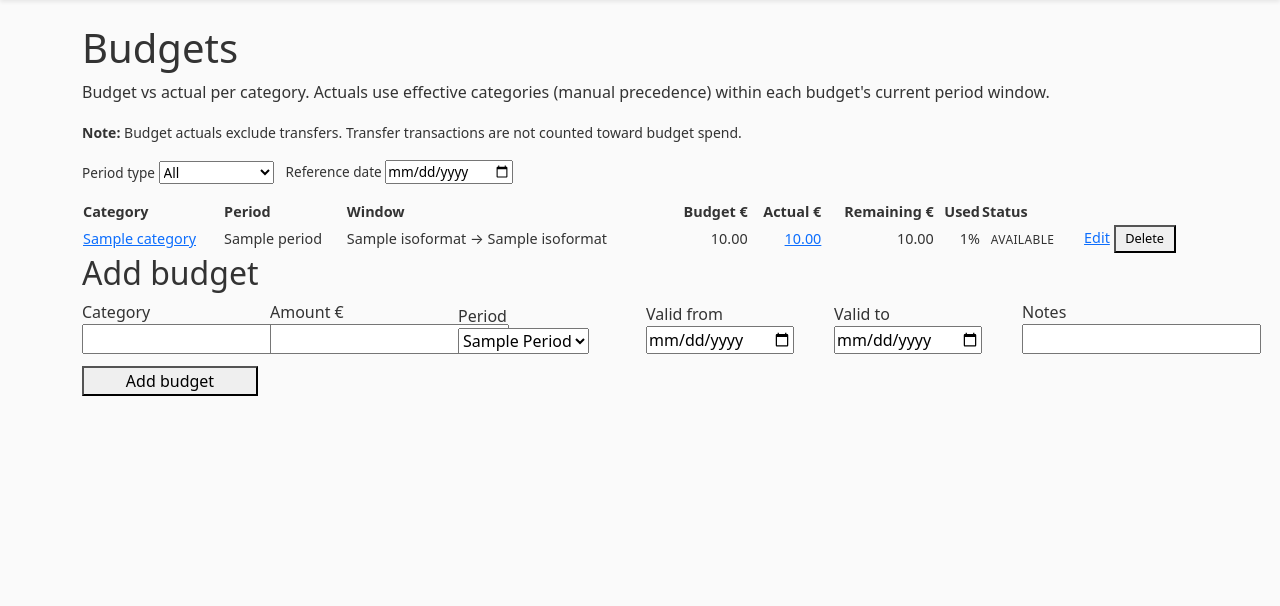
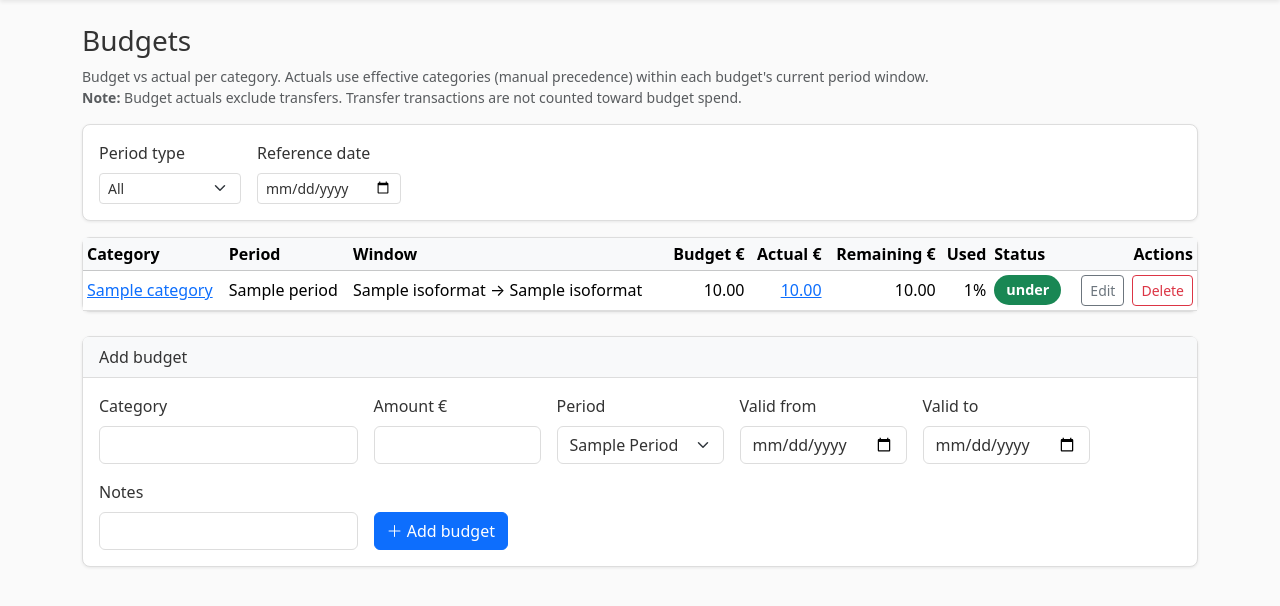
Before and after one commit to divyavanmahajan/dvm-finance, a Python web app: template src/abn_combined/web/templates/budgets.html in a window 1280 px wide. Shown: the part 59-665 px from the top of the page. Run offline with Jinja, Linux system fonts and the light colour scheme; the template is opened without the code that fills it: most values are stand-ins (such as "Sample title", 1, 10 or a date in 2020).

Commit message:
Convert Budgets pages from Pico CSS to Bootstrap 5.3
Migrate budgets.html, _budgets_table.html, and budgets_edit.html to use
Bootstrap 5.3 components:

budgets.html:
- Replace hgroup header with Bootstrap flex layout
- Convert filter form (.table-controls) to card with row g-3 layout
- Convert "Add budget" form (.form-grid) to Bootstrap card layout
- Update form inputs to form-control/form-select Bootstrap classes
- Convert error alerts to Bootstrap alert classes

_budgets_table.html:
- Wrap table in Bootstrap card with responsive container
- Update table styling with Bootstrap classes (table-hover, align-middle)
- Replace status pills with Bootstrap badges (text-bg-danger/warning/success)
- Update action buttons with Bootstrap btn classes
- Update empty state with centered card layout using bi-piggy-bank icon

budgets_edit.html:
- Replace hgroup header with Bootstrap flex layout
- Convert form to Bootstrap card layout with row g-3
- Update form inputs to Bootstrap classes
- Convert buttons to Bootstrap btn classes
- Remove Pico CSS stylesheet reference

Follows the rules.html pattern as established Bootstrap standard.
All 25 budget tests passing.

```diff
--- a/src/abn_combined/web/templates/_budgets_table.html
+++ b/src/abn_combined/web/templates/_budgets_table.html
@@ -1,40 +1,61 @@
 {% if rows %}
-<table class="data-table">
-  <thead>
+<div class="card shadow-sm">
+  <div class="table-responsive">
+    <table class="table table-hover table-sm align-middle mb-0">
+      <thead class="table-light">
         <tr>
           <th>Category</th>
           <th>Period</th>
           <th>Window</th>
-      <th class="num">Budget €</th>
-      <th class="num">Actual €</th>
-      <th class="num">Remaining €</th>
-      <th class="num">Used</th>
+          <th class="text-end">Budget €</th>
+          <th class="text-end">Actual €</th>
+          <th class="text-end">Remaining €</th>
+          <th class="text-end">Used</th>
           <th>Status</th>
-      <th></th>
+          <th class="text-end">Actions</th>
         </tr>
       </thead>
       <tbody>
         {% for row in rows %}
-    <tr class="budget-{{ row.status }}">
+        <tr>
           <td><a href="{{ row.txn_url }}">{{ row.category }}</a></td>
           <td>{{ row.period }}</td>
           <td>{{ row.period_start.isoformat() }} → {{ row.period_end.isoformat() }}</td>
-      <td class="num">{{ "%.2f" | format(row.budget) }}</td>
-      <td class="num actual"><a href="{{ row.txn_url }}">{{ "%.2f" | format(row.actual) }}</a></td>
-      <td class="num">{{ "%.2f" | format(row.remaining) }}</td>
-      <td class="num">{{ row.percentage }}%</td>
-      <td><span class="status-pill {{ row.status }}">{{ row.status }}</span></td>
-      <td class="tag-actions">
-        <a href="/budgets/{{ row.id }}/edit" role="button" class="secondary outline">Edit</a>
-        <form class="inline-form" method="post" action="/budgets/{{ row.id }}/delete"
+          <td class="text-end">{{ "%.2f" | format(row.budget) }}</td>
+          <td class="text-end"><a href="{{ row.txn_url }}">{{ "%.2f" | format(row.actual) }}</a></td>
+          <td class="text-end">{{ "%.2f" | format(row.remaining) }}</td>
+          <td class="text-end">{{ row.percentage }}%</td>
+          <td>
+            {% if row.status == 'over' %}
+            <span class="badge rounded-pill text-bg-danger">over</span>
+            {% elif row.status == 'near' %}
+            <span class="badge rounded-pill text-bg-warning">near</span>
+            {% else %}
+            <span class="badge rounded-pill text-bg-success">under</span>
+            {% endif %}
+          </td>
+          <td class="text-end">
+            <div class="d-flex gap-2 justify-content-end">
+              <a href="/budgets/{{ row.id }}/edit" class="btn btn-sm btn-outline-secondary">Edit</a>
+              <form method="post" action="/budgets/{{ row.id }}/delete"
                     onsubmit="return confirm('Delete the {{ row.period }} budget for “{{ row.category }}”?');">
-          <button type="submit" class="secondary outline">Delete</button>
+                <button type="submit" class="btn btn-sm btn-outline-danger">Delete</button>
               </form>
+            </div>
           </td>
         </tr>
         {% endfor %}
       </tbody>
     </table>
+  </div>
+</div>
 {% else %}
-<p><em>No budgets{% if period %} with period “{{ period }}”{% endif %} valid for this date. Add one below.</em></p>
+<div class="card shadow-sm">
+  <div class="card-body text-center py-5">
+    <i class="bi bi-piggy-bank display-4 text-muted d-block mb-3"></i>
+    <p class="lead text-muted mb-0">
+      No budgets{% if period %} with period "{{ period }}"{% endif %} valid for this date. Add one below.
+    </p>
+  </div>
+</div>
 {% endif %}
--- a/src/abn_combined/web/templates/budgets.html
+++ b/src/abn_combined/web/templates/budgets.html
@@ -1,53 +1,81 @@
 {% extends "base.html" %}
 {% block title %}Budgets — Your Finance{% endblock %}
 {% block content %}
-<link rel="stylesheet" href="/static/tables.css">
-<hgroup>
-  <h1>Budgets</h1>
-  <p>Budget vs actual per category. Actuals use effective categories (manual precedence) within each budget's current period window.</p>
-</hgroup>
+<div class="d-flex flex-wrap justify-content-between align-items-center mb-3">
+  <div>
+    <h1 class="h3 mb-2">Budgets</h1>
+    <p class="text-muted small mb-0">
+      Budget vs actual per category. Actuals use effective categories (manual precedence) within each budget's current period window.
+    </p>
+    <p class="text-muted small mb-0">
+      <strong>Note:</strong> Budget actuals exclude transfers. Transfer transactions are not counted toward budget spend.
+    </p>
+  </div>
+</div>
 
-<p><small><strong>Note:</strong> Budget actuals exclude transfers. Transfer transactions are not counted toward budget spend.</small></p>
+{% if error %}<div class="alert alert-danger" role="alert">{{ error }}</div>{% endif %}
 
-{% if error %}<p class="error" role="alert">{{ error }}</p>{% endif %}
-
-<form class="table-controls" method="get" action="/budgets">
-  <label>Period type
-    <select name="period" onchange="this.form.submit()">
+<div class="card card-body mb-3">
+  <form class="row g-3 align-items-end" method="get" action="/budgets">
+    <div class="col-auto">
+      <label class="form-label" for="budgets-period">Period type</label>
+      <select class="form-select form-select-sm" id="budgets-period" name="period" onchange="this.form.submit()">
         <option value="">All</option>
         {% for p in periods %}
         <option value="{{ p }}" {% if period == p %}selected{% endif %}>{{ p.title() }}</option>
         {% endfor %}
       </select>
-  </label>
-  <label>Reference date
-    <input type="date" name="ref" value="{{ ref.isoformat() }}" onchange="this.form.submit()">
-  </label>
-  <noscript><button type="submit">Apply</button></noscript>
+    </div>
+    <div class="col-auto">
+      <label class="form-label" for="budgets-ref">Reference date</label>
+      <input type="date" class="form-control form-control-sm" id="budgets-ref" name="ref" value="{{ ref.isoformat() }}" onchange="this.form.submit()">
+    </div>
+    <noscript><div class="col-auto"><button type="submit" class="btn btn-primary btn-sm">Apply</button></div></noscript>
   </form>
+</div>
 
 {% include "_budgets_table.html" %}
 
-<h2>Add budget</h2>
-<form method="post" action="/budgets/create" class="form-grid">
-  <label>Category
-    <input type="text" name="category" list="known-categories" required>
-  </label>
-  <label>Amount €
-    <input type="number" name="amount" step="0.01" min="0" required>
-  </label>
-  <label>Period
-    <select name="period">
+<div class="card shadow-sm mt-4">
+  <div class="card-header">Add budget</div>
+  <div class="card-body">
+    <form method="post" action="/budgets/create" class="row g-3 align-items-end">
+      <div class="col-md-3">
+        <label class="form-label" for="add-category">Category</label>
+        <input type="text" class="form-control" id="add-category" name="category" list="known-categories" required>
+      </div>
+      <div class="col-md-2">
+        <label class="form-label" for="add-amount">Amount €</label>
+        <input type="number" class="form-control" id="add-amount" name="amount" step="0.01" min="0" required>
+      </div>
+      <div class="col-md-2">
+        <label class="form-label" for="add-period">Period</label>
+        <select class="form-select" id="add-period" name="period">
           {% for p in periods %}
           <option value="{{ p }}" {% if p == 'month' %}selected{% endif %}>{{ p.title() }}</option>
           {% endfor %}
         </select>
-  </label>
-  <label>Valid from <input type="date" name="start_date"></label>
-  <label>Valid to <input type="date" name="end_date"></label>
-  <label>Notes <input type="text" name="notes"></label>
-  <button type="submit">Add budget</button>
+      </div>
+      <div class="col-md-2">
+        <label class="form-label" for="add-start-date">Valid from</label>
+        <input type="date" class="form-control" id="add-start-date" name="start_date">
+      </div>
+      <div class="col-md-2">
+        <label class="form-label" for="add-end-date">Valid to</label>
+        <input type="date" class="form-control" id="add-end-date" name="end_date">
+      </div>
+      <div class="col-md-3">
+        <label class="form-label" for="add-notes">Notes</label>
+        <input type="text" class="form-control" id="add-notes" name="notes">
+      </div>
+      <div class="col-auto">
+        <button type="submit" class="btn btn-primary">
+          <i class="bi bi-plus-lg"></i> Add budget
+        </button>
+      </div>
     </form>
+  </div>
+</div>
 
 <datalist id="known-categories">
   {% for c in categories %}<option value="{{ c }}"></option>{% endfor %}
```
Also changed, not shown: src/abn_combined/web/templates/budgets_edit.html (+44 -25 lines). Lines whose indentation alone changed are shown as unchanged.
